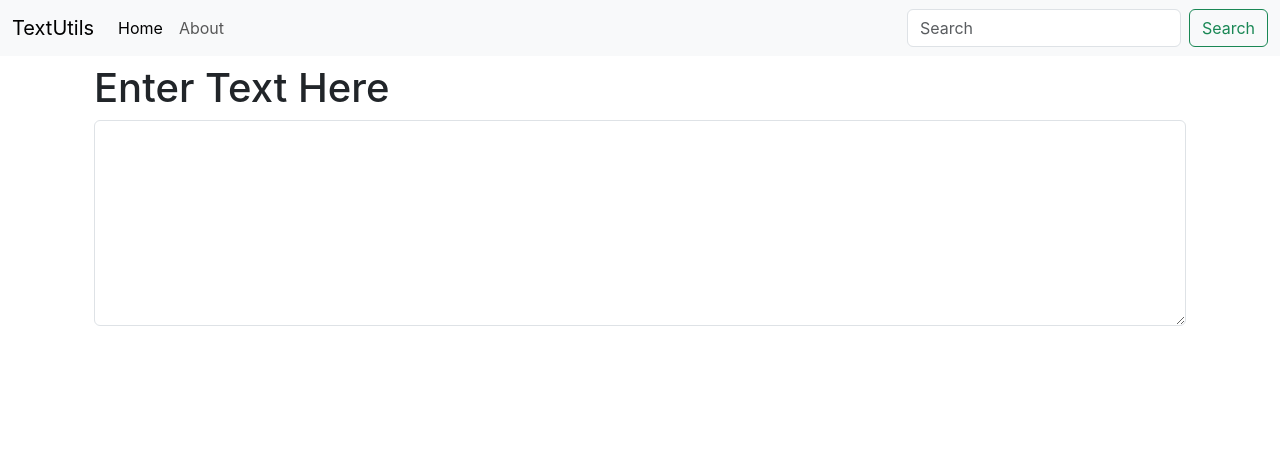
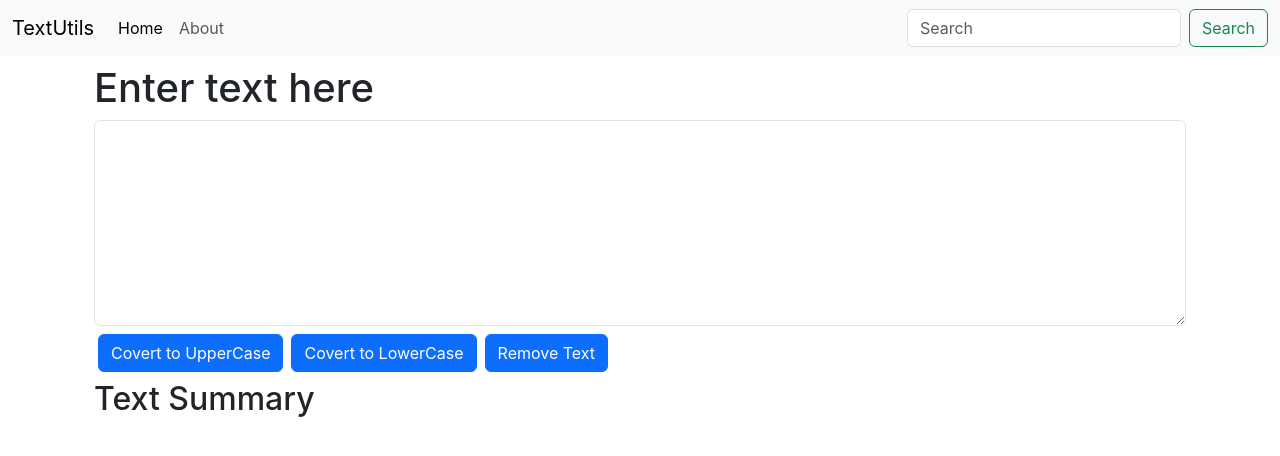
Before and after one commit to UV304/textutils-reactapp, a React (Create React App) app: page / in a window 1280 px wide. Shown: the top 456 px of the page. Built offline with nearby package versions, Linux system fonts and the light colour scheme.

Commit message:
buttons added

```diff
--- a/src/App.js
+++ b/src/App.js
@@ -7,7 +7,7 @@ function App() {
     <>
       <Navbar title={'TextUtils'} about={'About'} />
       <div className='container '>
-        <TextUtils />
+        <TextUtils heading="Enter text here" />
       </div>
     </>
   );
--- a/src/components/TextUtils.js
+++ b/src/components/TextUtils.js
@@ -1,14 +1,44 @@
-import React from 'react'
+import React, { useState } from 'react'
 
-export default function TextUtils() {
+export default function TextUtils(props) {
+    const [text, setText] = useState('')
+
+    const handleUpperCase = () => {
+        let newText = text.toUpperCase();
+        setText(newText)
+    }
+
+    const handleOnChange = (event) => {
+        setText(event.target.value)
+    }
+
+    const handleLowerCase = () => {
+        let newText = text.toLowerCase();
+        setText(newText)
+    }
+
+    const handleRemoveText = () => {
+        setText('')
+    }
+
+
+
     return (
         <>
             <div className="container my-2">
-                <h1>Enter Text Here</h1>
-                <div class="mb-3">
-                    <textarea className="form-control" id="exampleFormControlTextarea1" rows="8"></textarea>
+                <h1>{props.heading}</h1>
+                <div className="mb-2">
+                    <textarea className="form-control my-2" id="exampleFormControlTextarea1" onChange={handleOnChange} rows="8" value={text} ></textarea>
+                    <button onClick={handleUpperCase} type="button" className="btn btn-primary mx-1">Covert to UpperCase</button>
+                    <button onClick={handleLowerCase} type="button" className="btn btn-primary mx-1">Covert to LowerCase</button>
+                    <button onClick={handleRemoveText} type="button" className="btn btn-primary mx-1">Remove Text</button>
                 </div>
             </div>
+            <div className="container">
+                <h2>Text Summary</h2>
+                <p></p>
+            </div>
+
         </>
     )
 }
```
